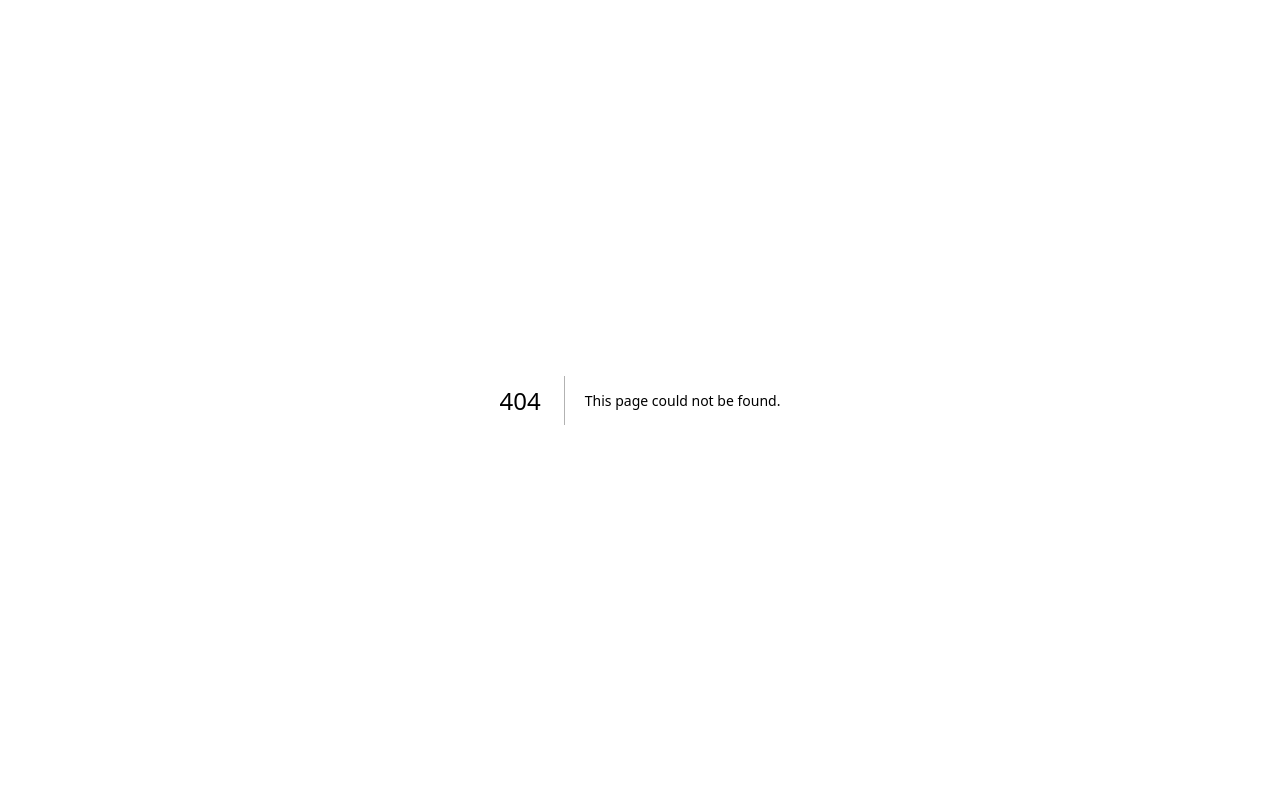
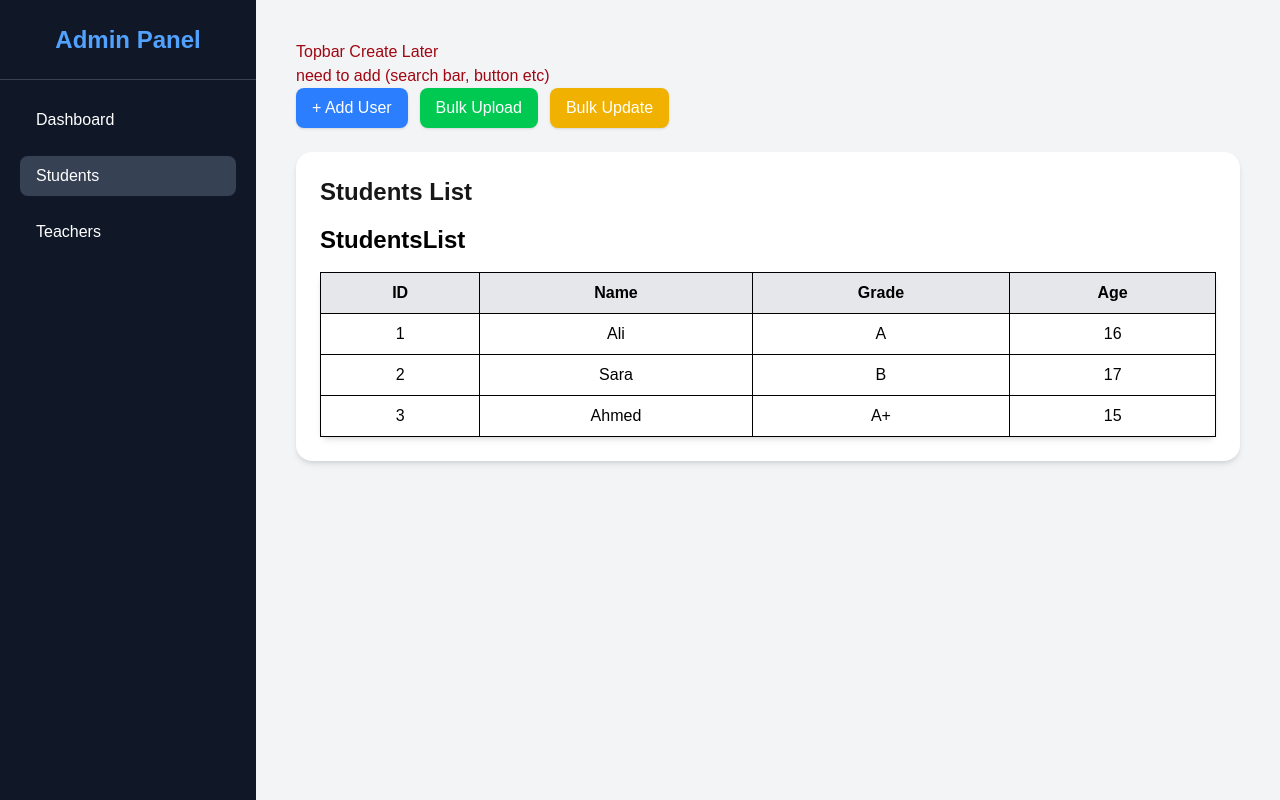
Before and after one commit to huzidev/FYP, a Next.js app: page /Admin/AdminPage/Students in a window 1280 px wide. Before the commit this address had no page. Built offline with nearby package versions, Linux system fonts and the light colour scheme.

Commit message:
creating the user page & read csv file

```diff
--- a/package.json
+++ b/package.json
@@ -10,8 +10,10 @@
   },
   "dependencies": {
     "@prisma/client": "^6.12.0",
+    "axios": "^1.12.2",
     "framer-motion": "^12.23.12",
     "next": "15.4.2",
+    "papaparse": "^5.5.3",
     "prisma": "^6.12.0",
     "react": "19.1.0",
     "react-dom": "19.1.0",
--- /dev/null
+++ b/src/Component/Admin/Common/Buttons/actionButtons.js
@@ -0,0 +1,31 @@
+"use client";
+
+export default function ActionButtons({ onAdd, onBulkUpload, onBulkUpdate }) {
+  return (
+    <div className="flex gap-3 mb-6">
+      {/* Add User */}
+      <button
+        onClick={onAdd}
+        className="px-4 py-2 bg-blue-500 text-white rounded-lg shadow hover:bg-blue-600 transition"
+      >
+        + Add User
+      </button>
+
+      {/* Bulk Upload */}
+      <button
+        onClick={onBulkUpload}
+        className="px-4 py-2 bg-green-500 text-white rounded-lg shadow hover:bg-green-600 transition"
+      >
+        Bulk Upload
+      </button>
+
+      {/* Bulk Update */}
+      <button
+        onClick={onBulkUpdate}
+        className="px-4 py-2 bg-yellow-500 text-white rounded-lg shadow hover:bg-yellow-600 transition"
+      >
+        Bulk Update
+      </button>
+    </div>
+  );
+}
--- /dev/null
+++ b/src/Component/Admin/Common/addUserForm.js
@@ -0,0 +1,9 @@
+import React from 'react'
+
+function addUserForm() {
+  return (
+    <div>addUserForm</div>
+  )
+}
+
+export default addUserForm
--- /dev/null
+++ b/src/Component/Admin/Common/bulkFileUpload.js
@@ -0,0 +1,69 @@
+"use client";
+import { useRef } from "react";
+import Papa from "papaparse";
+
+export default function BulkFileUpload({ mode, onSubmit }) {
+  const fileInputRef = useRef(null);
+
+  const handleClick = () => {
+    fileInputRef.current?.click();
+  };
+
+  const handleChange = (e) => {
+    const file = e.target.files[0];
+    if (!file) return;
+    console.log("papa parsing the file (data)")
+    Papa.parse(file, {
+      header: true, // first row as headers
+      skipEmptyLines: true,
+      complete: (results) => {
+
+        // 1. Expected headers (required feilds)
+        const requiredHeaders = ["name", "email", "phoneNumber"];
+
+        // 2. Actual headers from PapaParse
+        const actualHeaders = results.meta.fields; // Papa gives you header row here
+
+        // 3. Check if all required headers exist
+        const isValid = requiredHeaders.every((h) => actualHeaders.includes(h));
+
+        if (!isValid) {
+          alert(
+            `Invalid CSV file! Required headers: ${requiredHeaders.join(", ")}`
+          );
+          return;
+        }
+
+        // 4. If valid, send data to parent file
+        if (onSubmit) {
+          onSubmit(results.data, mode); // send(all parsed data in array , mode)
+        }
+      },
+      error: (err) => {
+        console.error("CSV Parse Error:", err);
+      },
+    });
+  };
+
+  return (
+    <div
+      className="w-auto h-40 flex flex-col items-center justify-center
+                 border-2 border-dashed border-gray-400 rounded-lg cursor-pointer
+                 hover:border-blue-500 hover:bg-gray-50 p-6"
+      onClick={handleClick}
+    >
+      <p className="text-gray-700 text-lg font-medium mb-2">
+        Drop your CSV file here
+      </p>
+      ``
+      <p className="text-gray-500 text-sm">or click anywhere to select file</p>
+      <input
+        type="file"
+        accept=".csv"
+        ref={fileInputRef}
+        onChange={handleChange}
+        className="hidden"
+      />
+    </div>
+  );
+}
--- /dev/null
+++ b/src/Component/Admin/Common/modal.js
@@ -0,0 +1,31 @@
+"use client";
+
+export default function Modal({ isOpen, onClose, title, children }) {
+  if (!isOpen) return null;
+
+  return (
+    <div className="fixed inset-0 flex items-center justify-center z-50 pointer-events-none">
+      {/* Modal box */}
+      <div
+        className="bg-white rounded-xl shadow-2xl pointer-events-auto
+                   w-[450px] max-w-[70%] h-[350px] flex flex-col"
+      >
+        {/* Header */}
+        <div className="px-6 py-3 border-b border-gray-200 flex justify-between items-center bg-gray-100 rounded-t-xl">
+          <h2 className="text-xl font-bold text-gray-800">{title}</h2>
+          <button
+            onClick={onClose}
+            className="text-gray-500 hover:text-gray-700 text-xl font-semibold"
+          >
+            ✕
+          </button>
+        </div>
+
+        {/* Content area */}
+        <div className="flex-1 flex items-center justify-center px-6">
+          {children}
+        </div>
+      </div>
+    </div>
+  );
+}
--- a/src/Component/Admin/Sidebar.js
+++ b/src/Component/Admin/Sidebar.js
@@ -1,39 +1,37 @@
 "use client";
 
-const Sidebar = ({ setActivePage }) => {
-  // Make sure the prop exists
-  if (!setActivePage) {
-    console.error("setActivePage prop is missing!");
-    return null;
-  }
+import Link from "next/link";
+import { usePathname } from "next/navigation";
+
+const Sidebar = () => {
+  const pathname = usePathname();
+
+  const pageItems = [
+    { name: "Dashboard", path: "/Admin/AdminPage/Dashboard" },
+    { name: "Students", path: "/Admin/AdminPage/Students" },
+    { name: "Teachers", path: "/Admin/AdminPage/Teachers" },
+  ];
 
   return (
     <div className="h-screen w-64 bg-gray-900 text-white flex flex-col shadow-lg">
       {/* Logo */}
       <div className="flex items-center justify-center h-20 border-b border-gray-700">
-        <h1 className="text-2xl font-bold text-blue-400">MyAdmin</h1>
+        <h1 className="text-2xl font-bold text-blue-400">Admin Panel</h1>
       </div>
 
       {/* Menu Items */}
       <nav className="flex-1 p-5 space-y-4">
-        <button
-          onClick={() => setActivePage("students")}
-          className="w-full text-left py-2 px-4 rounded-lg hover:bg-gray-700 transition"
-        >
-          Students
-        </button>
-        <button
-          onClick={() => setActivePage("teacher")}
-          className="w-full text-left py-2 px-4 rounded-lg hover:bg-gray-700 transition"
-        >
-          Teacher
-        </button>
-        <button
-          onClick={() => setActivePage("employee")}
-          className="w-full text-left py-2 px-4 rounded-lg hover:bg-gray-700 transition"
-        >
-          Employee
-        </button>
+        {pageItems.map((item) => (
+          <Link
+            key={item.path}
+            href={item.path}
+            className={`block w-full py-2 px-4 rounded-lg transition ${
+              pathname === item.path ? "bg-gray-700" : "hover:bg-gray-700"
+            }`}
+          >
+            {item.name}
+          </Link>
+        ))}
       </nav>
     </div>
   );
--- /dev/null
+++ b/src/Component/Admin/TopBar/topbar.js
@@ -0,0 +1,13 @@
+import React from 'react'
+
+function topbar() {
+  return (
+    <div className='text-red-800'>
+        <h2> Topbar Create Later </h2>
+        <h4> need to add (search bar, button etc)</h4>
+
+        </div>
+  )
+}
+
+export default topbar
--- /dev/null
+++ b/src/app/Admin/AdminPage/Dashboard/page.js
@@ -0,0 +1,8 @@
+export default function DashboardPage() {
+  return (
+    <div>
+      <h1 className="text-3xl font-bold mb-4 ">Admin Dashboard</h1>
+      <p>Welcome to the admin panel. Select a section from the sidebar.</p>
+    </div>
+  );
+}
--- /dev/null
+++ b/src/app/Admin/AdminPage/Students/page.js
@@ -0,0 +1,85 @@
+"use client";
+
+import TopBar from "@/Component/Admin/TopBar/topbar"; // we'll create this next
+import StudentsTable from "@/Component/Admin/Student/studentsTable";
+import ActionButtons from "@/Component/Admin/Common/Buttons/actionButtons";
+import BulkFileUpload from "@/Component/Admin/Common/bulkFileUpload";
+import AddStudentForm from "@/Component/Admin/Common/addUserForm";
+import Modal from "@/Component/Admin/Common/modal";
+import { useState } from "react";
+import axios from "axios";
+
+export default function StudentsPage() {
+  const [isAddUploadOpen, setisAddUploadOpen] = useState(false);
+  const [isBulkUploadOpen, setBulkUploadOpen] = useState(false);
+  const [isBulkUpdateOpen, setisBulkUpdateOpen] = useState(false);
+
+  const handleClose = () => {
+    setisAddUploadOpen(false);
+    setBulkUploadOpen(false);
+    setisBulkUpdateOpen(false);
+  };
+  const handleBulkSubmit = (file, mode) => {
+    console.log("handle submit fx calling in student page");
+    console.log("file data in array ", file, "mode",mode);
+
+    // TODO:
+    file.map((item)=>{
+      console.log("see item",item)
+      //calling api
+    })
+
+
+  };
+
+  return (
+    <div className="w-full">
+      {/* Top Bar */}
+      <TopBar title="Students" />
+
+      <ActionButtons
+        onAdd={() => {
+          setisAddUploadOpen(true);
+        }}
+        onBulkUpload={() => {
+          setBulkUploadOpen(true);
+        }}
+        onBulkUpdate={() => {
+          setisBulkUpdateOpen(true);
+        }}
+      />
+
+      <Modal isOpen={isAddUploadOpen} onClose={handleClose} title="Add Student">
+        <AddStudentForm />
+      </Modal>
+
+      <Modal
+        isOpen={isBulkUploadOpen}
+        onClose={handleClose}
+        title="Upload File for Bulk Upload"
+      >
+        <BulkFileUpload
+          mode="upload"
+          onSubmit={(file) => handleBulkSubmit(file, "upload")}
+        />
+      </Modal>
+
+      <Modal
+        isOpen={isBulkUpdateOpen}
+        onClose={handleClose}
+        title="Upload File for Bulk Update"
+      >
+        <BulkFileUpload
+          mode="update"
+          onSubmit={(file) => handleBulkSubmit(file, "update")}
+        />
+      </Modal>
+
+      {/* Content */}
+      <div className="bg-white rounded-2xl shadow-md p-6 mt-6">
+        <h2 className="text-2xl font-semibold mb-4">Students List</h2>
+        <StudentsTable />
+      </div>
+    </div>
+  );
+}
--- /dev/null
+++ b/src/app/Admin/AdminPage/Teachers/page.js
@@ -0,0 +1,9 @@
+import React from 'react'
+
+function page() {
+  return (
+    <div className='text-red-900'>TEACHERS</div>
+  )
+}
+
+export default page
--- /dev/null
+++ b/src/app/Admin/AdminPage/layout.js
@@ -0,0 +1,47 @@
+// "use client";
+
+// import { useState } from "react";
+// import StudentsTable from "@/Component/Admin/Student/StudentsTable";
+// import TeachersTable from "@/Component/Admin/Teacher/TeachersTable";
+// import EmployeesTable from "@/Component/Admin/Employee/EmployeesTable";
+
+// export default function AdminPage() {
+//   const [activePage, setActivePage] = useState("students");
+
+//   const renderContent = () => {
+//     switch (activePage) {
+//       case "students":
+//         return <StudentsTable />;
+//       case "teacher":
+//         return <TeachersTable />;
+//       case "employee":
+//         return <EmployeesTable />;
+//       default:
+//         return <h2 className="text-2xl font-semibold">Select a page</h2>;
+//     }
+//   };
+
+//   return (
+  //     <div className="flex min-h-screen">
+  //       {/* Sidebar */}
+//       <Sidebar setActivePage={setActivePage} />
+
+//       {/* Main Content */}
+//       {/* <div className="flex-1 bg-gray-100 p-10">{renderContent()}</div> */}
+//     </div>
+//   );
+// }
+
+"use client";
+
+import Sidebar from "@/Component/Admin/Sidebar";
+
+
+export default function AdminLayout({ children }) {
+  return (
+    <div className="flex min-h-screen">
+      <Sidebar setActivePage/>
+      <div className="flex-1 bg-gray-100 p-10">{children}</div>
+    </div>
+  );
+}
--- a/src/app/Admin/AdminPage/page.js
+++ /dev/null
@@ -1,34 +0,0 @@
-"use client";
-
-import { useState } from "react";
-import Sidebar from "@/Component/Admin/Sidebar";
-import StudentsTable from "@/Component/Admin/Student/StudentsTable";
-import TeachersTable from "@/Component/Admin/Teacher/TeachersTable";
-import EmployeesTable from "@/Component/Admin/Employee/EmployeesTable";
-
-export default function AdminPage() {
-  const [activePage, setActivePage] = useState("students");
-
-  const renderContent = () => {
-    switch (activePage) {
-      case "students":
-        return <StudentsTable />;
-      case "teacher":
-        return <TeachersTable />;
-      case "employee":
-        return <EmployeesTable />;
-      default:
-        return <h2 className="text-2xl font-semibold">Select a page</h2>;
-    }
-  };
-
-  return (
-    <div className="flex min-h-screen">
-      {/* Sidebar */}
-      <Sidebar setActivePage={setActivePage} />
-
-      {/* Main Content */}
-      <div className="flex-1 bg-gray-100 p-10">{renderContent()}</div>
-    </div>
-  );
-}
```
Also changed, not shown: 1 other file (tests, documents, lock files or other folders).
